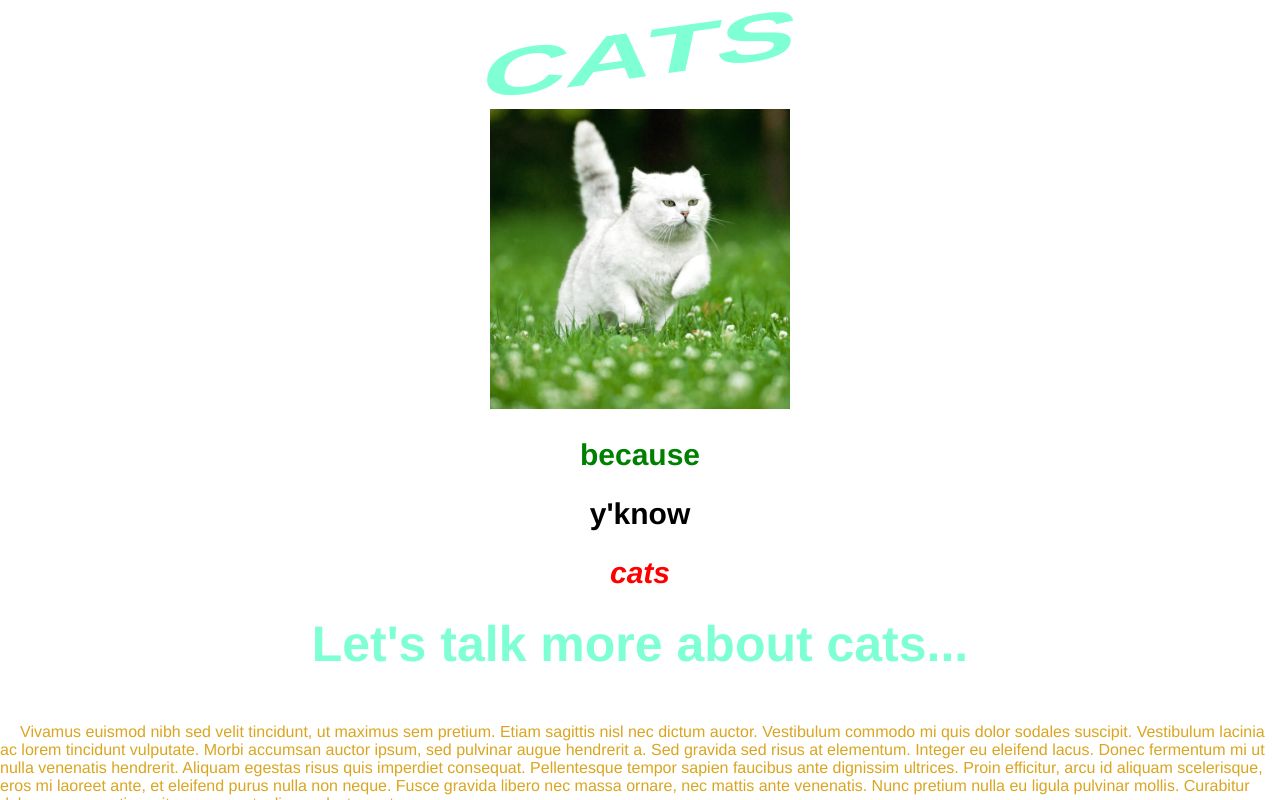
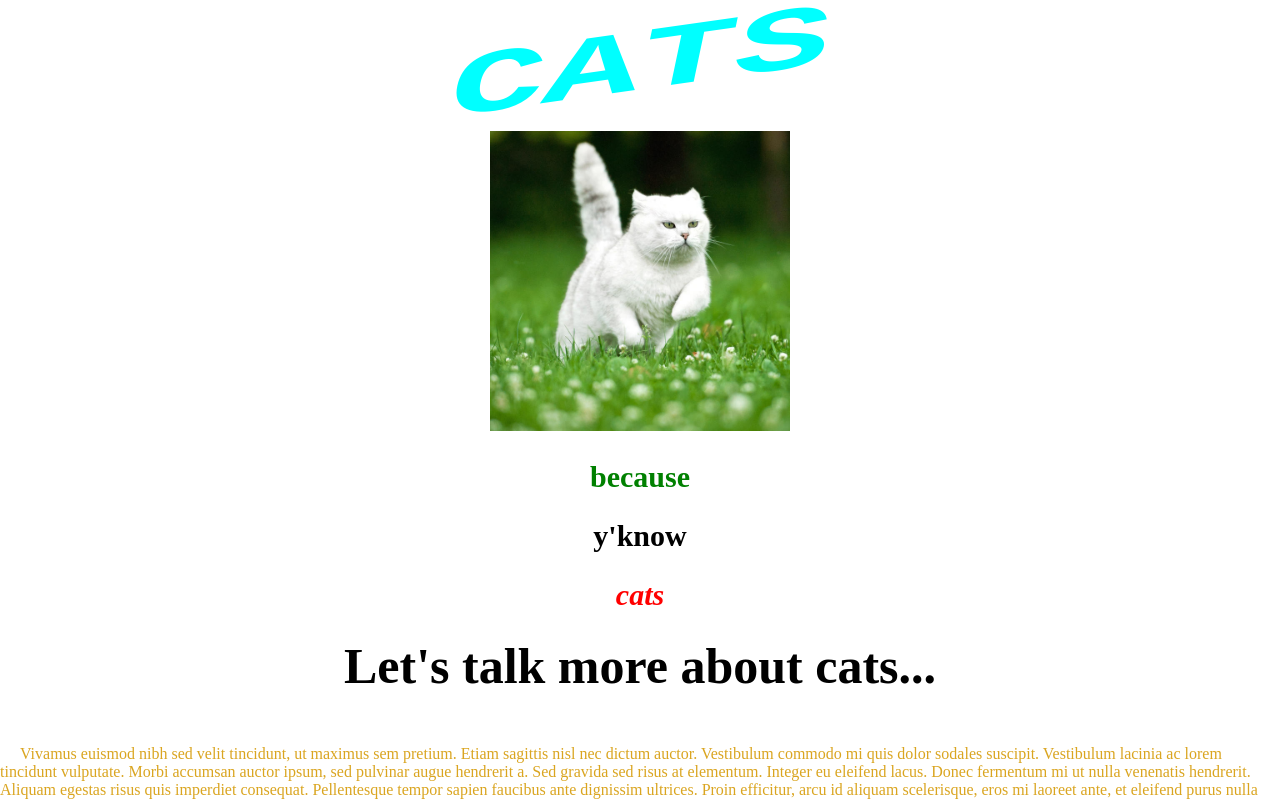
Before and after one commit to AmeliaPoulain/JonasSimpleSite, a plain HTML site: page index.html in a window 1280 px wide. Drawn offline with Linux system fonts and the light colour scheme.

Commit message:
After last commit, I had issues with Ella's link and photo not working... Then lots of misc. unknown  errors. Fixed. This is currently stable now and error-free.

```diff
--- a/index.html
+++ b/index.html
@@ -20,7 +20,7 @@
 
         <p id="top">
 
-      <p class="CatsTitle">  <h1><strong><center>CATS</center></strong></h1>
+            <div class="CatsTitle"> <strong> CATS </strong></div>
 
 
 
@@ -50,11 +50,12 @@
         <p>Vivamus euismod nibh sed velit tincidunt, ut maximus sem pretium. Etiam sagittis nisl nec dictum auctor. Vestibulum commodo mi quis dolor sodales suscipit. Vestibulum lacinia ac lorem tincidunt vulputate. Morbi accumsan auctor ipsum, sed pulvinar augue hendrerit a. Sed gravida sed risus at elementum. Integer eu eleifend lacus. Donec fermentum mi ut nulla venenatis hendrerit. Aliquam egestas risus quis imperdiet consequat. Pellentesque tempor sapien faucibus ante dignissim ultrices. Proin efficitur, arcu id aliquam scelerisque, eros mi laoreet ante, et eleifend purus nulla non neque. Fusce gravida libero nec massa ornare, nec mattis ante venenatis. Nunc pretium nulla eu ligula pulvinar mollis. Curabitur dolor massa, pretium vitae massa et, aliquam luctus est. </p>
 
             <p> Vivamus euismod nibh sed velit tincidunt, ut maximus sem pretium. Etiam sagittis nisl nec dictum auctor. Vestibulum commodo mi quis dolor sodales suscipit. Vestibulum lacinia ac lorem tincidunt vulputate. Morbi accumsan auctor ipsum, sed pulvinar augue hendrerit a. Sed gravida sed risus at elementum. Integer eu eleifend lacus. Donec fermentum mi ut nulla venenatis hendrerit. Aliquam egestas risus quis imperdiet consequat. Pellentesque tempor sapien faucibus ante dignissim ultrices. Proin efficitur, arcu id aliquam scelerisque, eros mi laoreet ante, et eleifend purus nulla non neque. Fusce gravida libero nec massa ornare, nec mattis ante venenatis. Nunc pretium nulla eu ligula pulvinar mollis. Curabitur dolor massa, pretium vitae massa et, aliquam luctus est.</p>
-                </div>
+
+        </div>
 
           <p>Ut felis libero, imperdiet vel convallis et, condimentum non dui. Nullam mollis consectetur euismod. Donec tincidunt est vitae gravida euismod. Pellentesque nec urna vel diam iaculis vehicula. Duis mollis et ligula ut porttitor. Nulla ac nisi hendrerit, lobortis purus vel, ultrices massa. Duis at nunc eleifend, convallis risus ut, feugiat lorem. Aliquam est nibh, luctus vel eros in, euismod viverra sapien. Ut egestas malesuada dapibus. Ut malesuada porta velit. Nunc sagittis orci tincidunt, dapibus nulla ac, fringilla eros. Mauris hendrerit posuere faucibus. Quisque dignissim sagittis tellus non convallis.</p>
 
-<p>Morbi arcu tellus, aliquam sit amet dictum ac, porta quis felis. Donec eget porttitor purus. Pellentesque molestie viverra pulvinar. Vestibulum vulputate eros ut tellus placerat ultrices. Nunc sit amet pellentesque tortor. Phasellus finibus turpis id suscipit ultrices. Mauris id diam condimentum, egestas velit et, viverra nunc.
+        <p>Morbi arcu tellus, aliquam sit amet dictum ac, porta quis felis. Donec eget porttitor purus. Pellentesque molestie viverra pulvinar. Vestibulum vulputate eros ut tellus placerat ultrices. Nunc sit amet pellentesque tortor. Phasellus finibus turpis id suscipit ultrices. Mauris id diam condimentum, egestas velit et, viverra nunc.</p>
 
     <br>
     <center>
@@ -62,9 +63,9 @@
 
     <a href="#top">Time to check out that sweet catto again</a>
         <br>
+        <a href="Ella.jpg">click for Ella!</a>
     <br>
 
-            <a href="file:Ella.jpg">Click for Ella!</a>
 
     <br>
     <br>
--- a/style.css
+++ b/style.css
@@ -1,21 +1,7 @@
 /* the below is from http://angrytools.com/css-generator/border/ */
 
-html,body
-{
-    width: 100%;
-    height: 100%;
-    margin: 0px;
-    padding: 0px;
-    overflow-x: hidden;
-    font-family: Helvetica;
-}
-
-h1, h3{
-    color: aquamarine
-}
-
-h1 {
-    transform:matrix(1.98,-0.28,-0.24,1.14,0,0);
+div.CatsTitle {
+     transform:matrix(1.98,-0.28,-0.24,1.14,0,0);
 -ms-transform:matrix(1.98,-0.28,-0.24,1.14,0,0);
 -webkit-transform:matrix(1.98,-0.28,-0.24,1.14,0,0);
 font-size: 60px;
@@ -26,7 +12,21 @@ font-size: 60px;
     margin: 20px;
     padding-right: 0px;
     overflow-x: hidden;
+    color: aqua;
+    font-size: 80px;
+    font-family: monospace;
+
 }
+
+
+html,body {
+    width: 100%;
+    height: 100%;
+    margin: 0px;
+    padding: 0px;
+    overflow-x: hidden;
+}
+
 
 #first2para {
     color: goldenrod;
```
